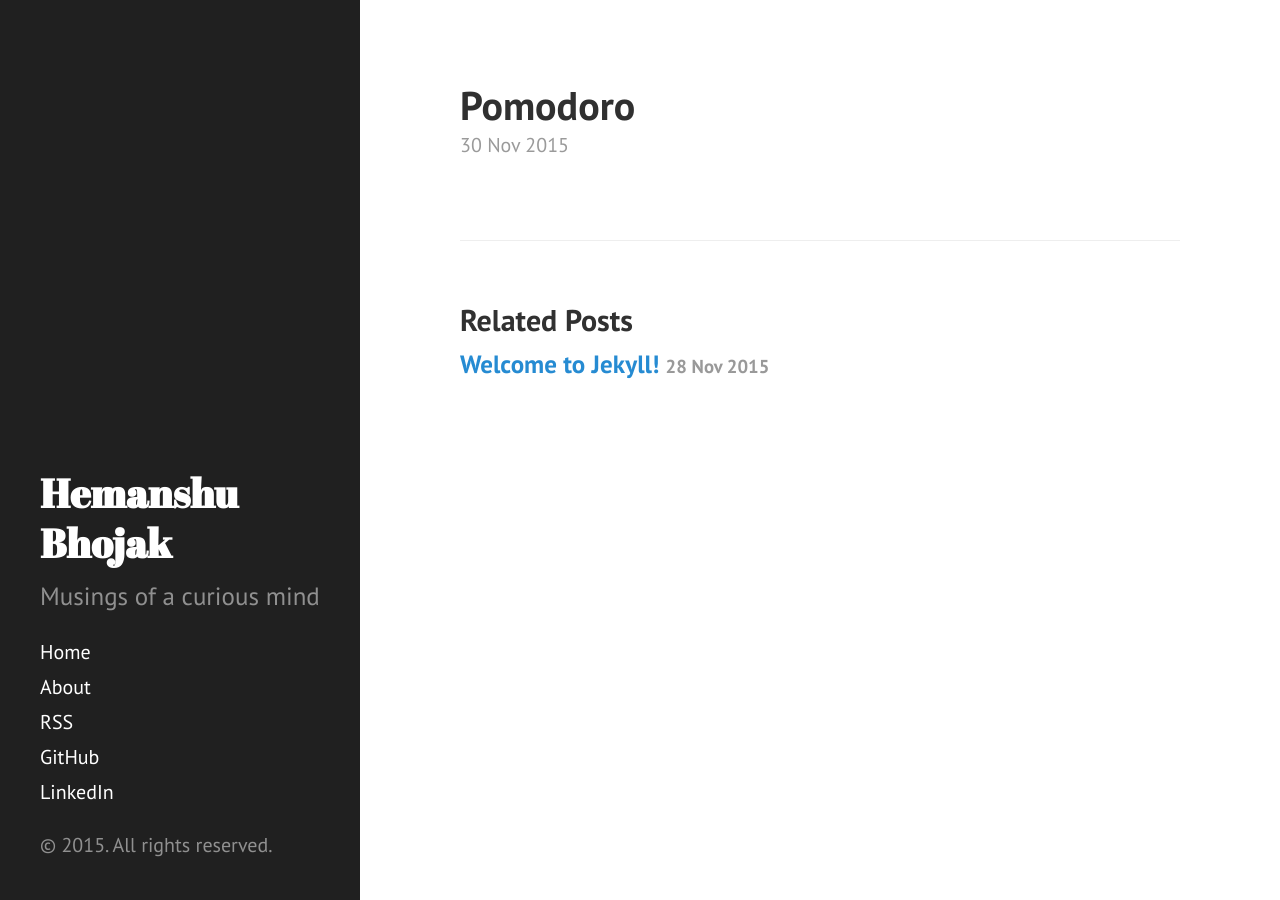
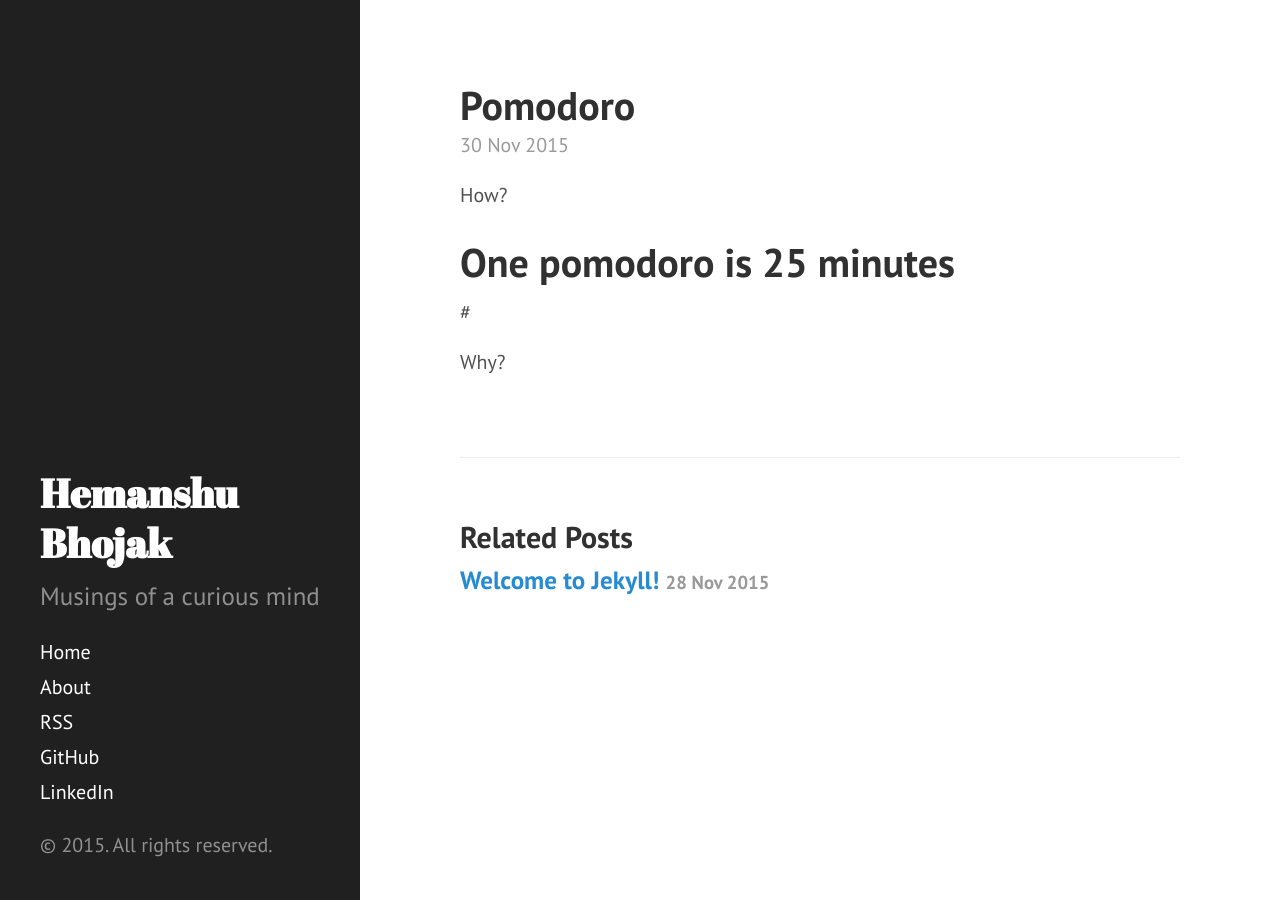
Before and after one commit to technoheman/hemanshubhojak.com, a Jekyll site: the page built from _posts/2015-11-30-pomodoro.markdown, in a window 1280 px wide. Built offline with Jekyll 4.4.1, drawn with Linux system fonts in a browser that asks for light colours; comment, search, counter and statistics services are not loaded.

Commit message:
Update 2015-11-30-pomodoro.markdown

```diff
--- a/_posts/2015-11-30-pomodoro.markdown
+++ b/_posts/2015-11-30-pomodoro.markdown
@@ -4,3 +4,9 @@ title:  "Pomodoro"
 date:   2015-11-30 13:58:47 +0530
 categories: pomodoro time-management
 ---
+
+How?
+# One pomodoro is 25 minutes
+#
+
+Why?
```
